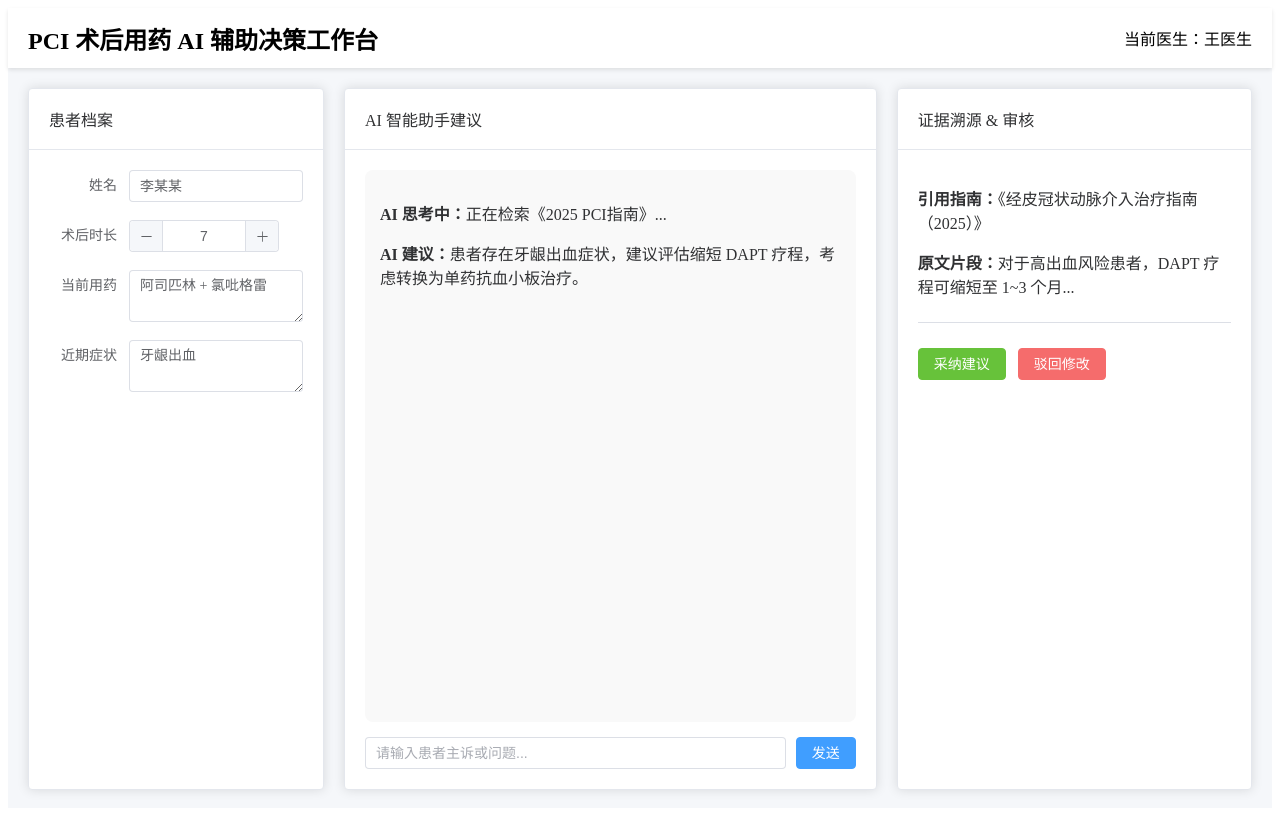
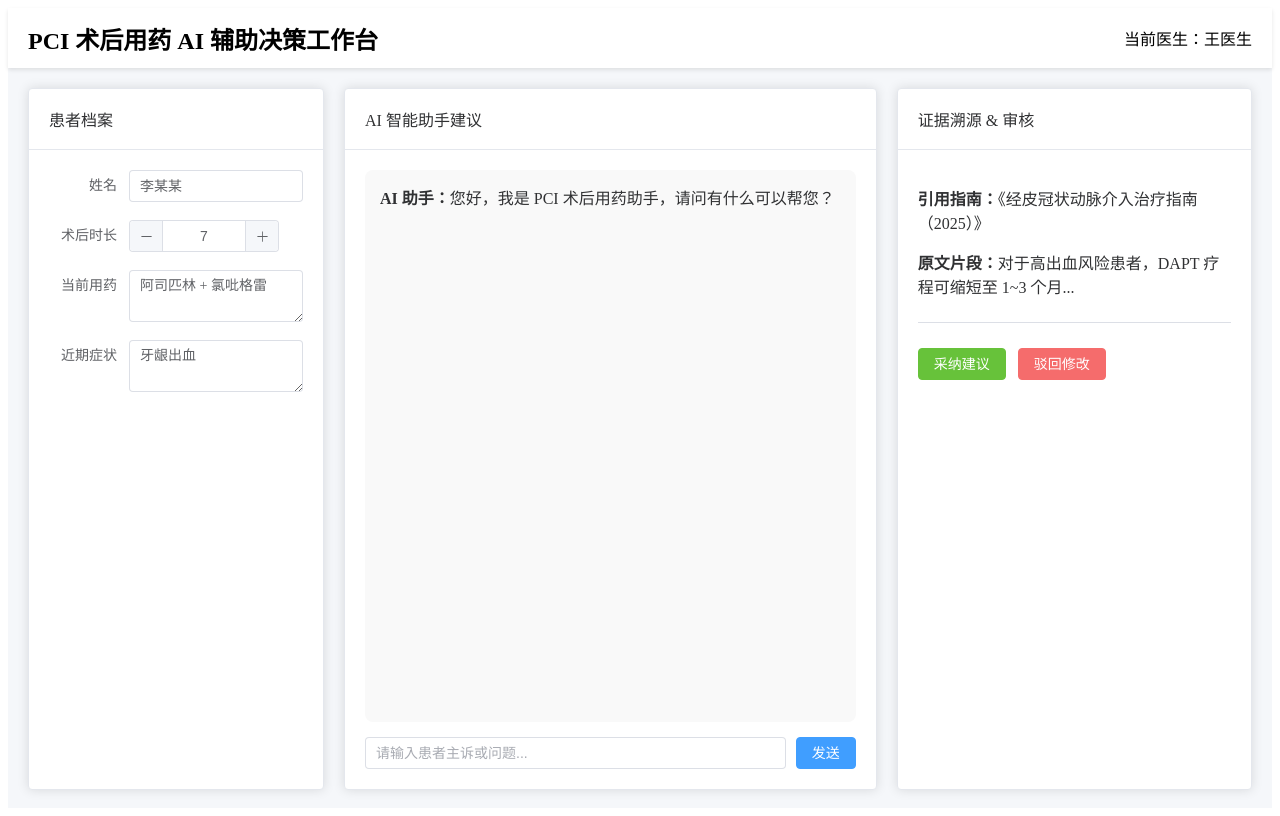
Before and after one commit to lynnevans/pci-med, a Vue app in the folder frontend/: page / in a window 1280 px wide. Built offline with nearby package versions, Linux system fonts and the light colour scheme.

Commit message:
聊天列表动态渲染

```diff
--- a/frontend/src/App.vue
+++ b/frontend/src/App.vue
@@ -41,9 +41,9 @@
           </template>
           <!-- 这放聊天框或建议列表 -->
           <div class="chat-area">
-            <div class="ai-message">
-              <p><strong>AI 思考中：</strong>正在检索《2025 PCI指南》...</p>
-              <p><strong>AI 建议：</strong>患者存在牙龈出血症状，建议评估缩短 DAPT 疗程，考虑转换为单药抗血小板治疗。</p>
+            <div v-for="(msg, index) in chatMessages" :key="index" :class="['message', msg.role]">
+              <strong>{{ msg.role === 'ai' ? 'AI 助手' : '医生' }}：</strong>
+              <span>{{ msg.text }}</span>
             </div>
           </div>
           <!-- 底部输入框 -->
@@ -89,14 +89,26 @@ const currentMeds = ref('阿司匹林 + 氯吡格雷')
 const symptoms = ref('牙龈出血')
 const handleSend = () => {
   if (inputText.value.trim() === '') {
-    alert('请先输入问题！');
-    return;
+    alert('请先输入问题！')
+    return
   }
 
-  console.log("医生准备发送问题：", inputText.value);
-  alert('正在向 AI 发送：\n' + inputText.value);
-  inputText.value = '';
+  // 医生的话存进列表
+  chatMessages.value.push({ role: 'user', text: inputText.value })
+
+  // 模拟 AI 的回复（以后这里换成发给后端）
+  setTimeout(() => {
+    chatMessages.value.push({ role: 'ai', text: '收到您的提问：' + inputText.value + '。AI 正在思考中...' })
+  }, 500) // 延迟0.5秒，假装 AI 在想
+
+  // 清空输入框
+  inputText.value = ''
 }
+
+// 定义聊天记录列表，初始有一个 AI 的欢迎语
+const chatMessages = ref([
+  { role: 'ai', text: '您好，我是 PCI 术后用药助手，请问有什么可以帮您？' }
+])
 </script>
 
 <style scoped>
@@ -162,3 +174,11 @@ const handleSend = () => {
   display: flex;
 }
 </style>
+
+.message {
+  margin-bottom: 10px;
+  padding: 10px;
+  border-radius: 6px;
+}
+.user { background-color: #e3f2fd; text-align: right; }
+.ai { background-color: #fff; }
```
